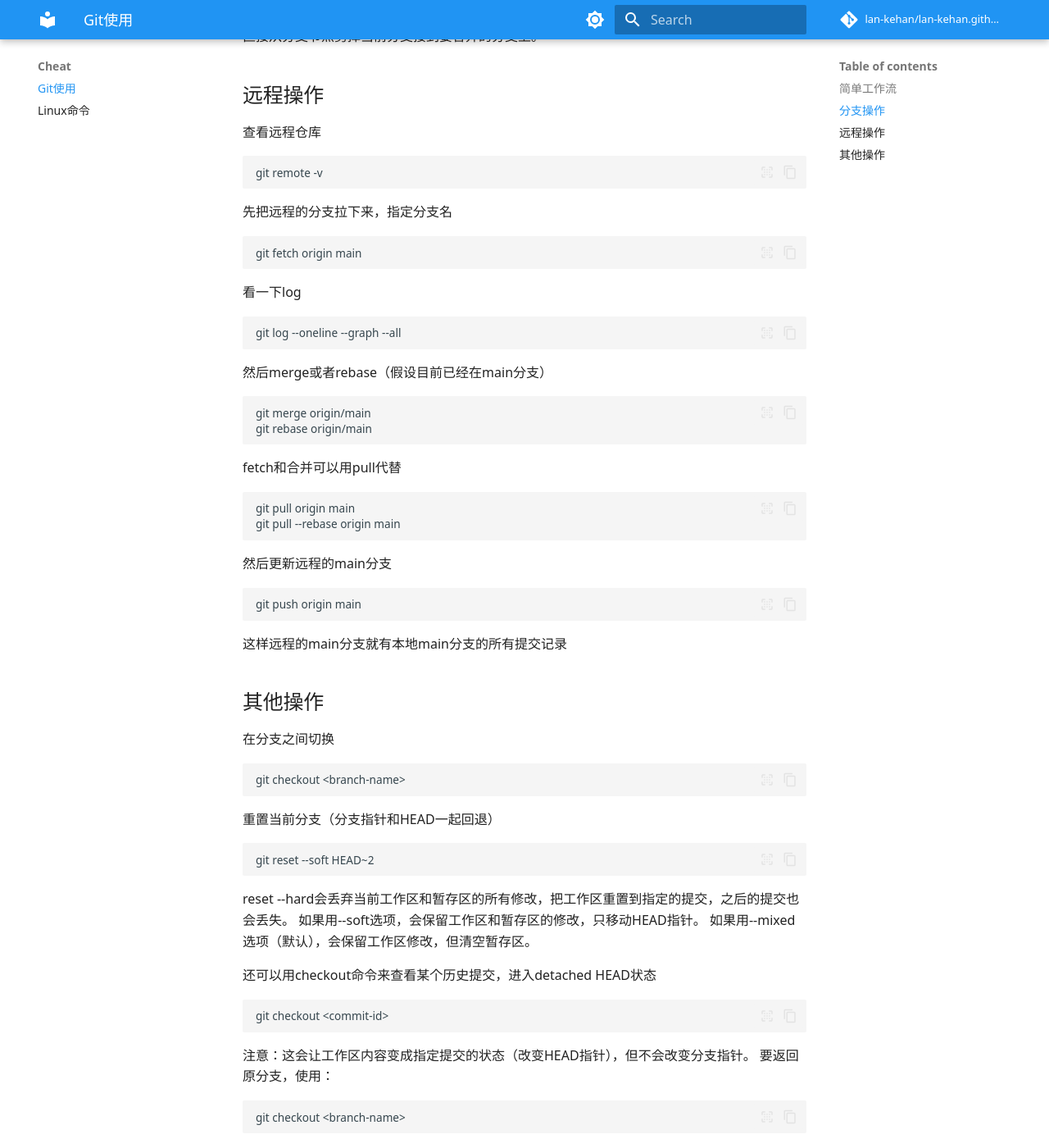
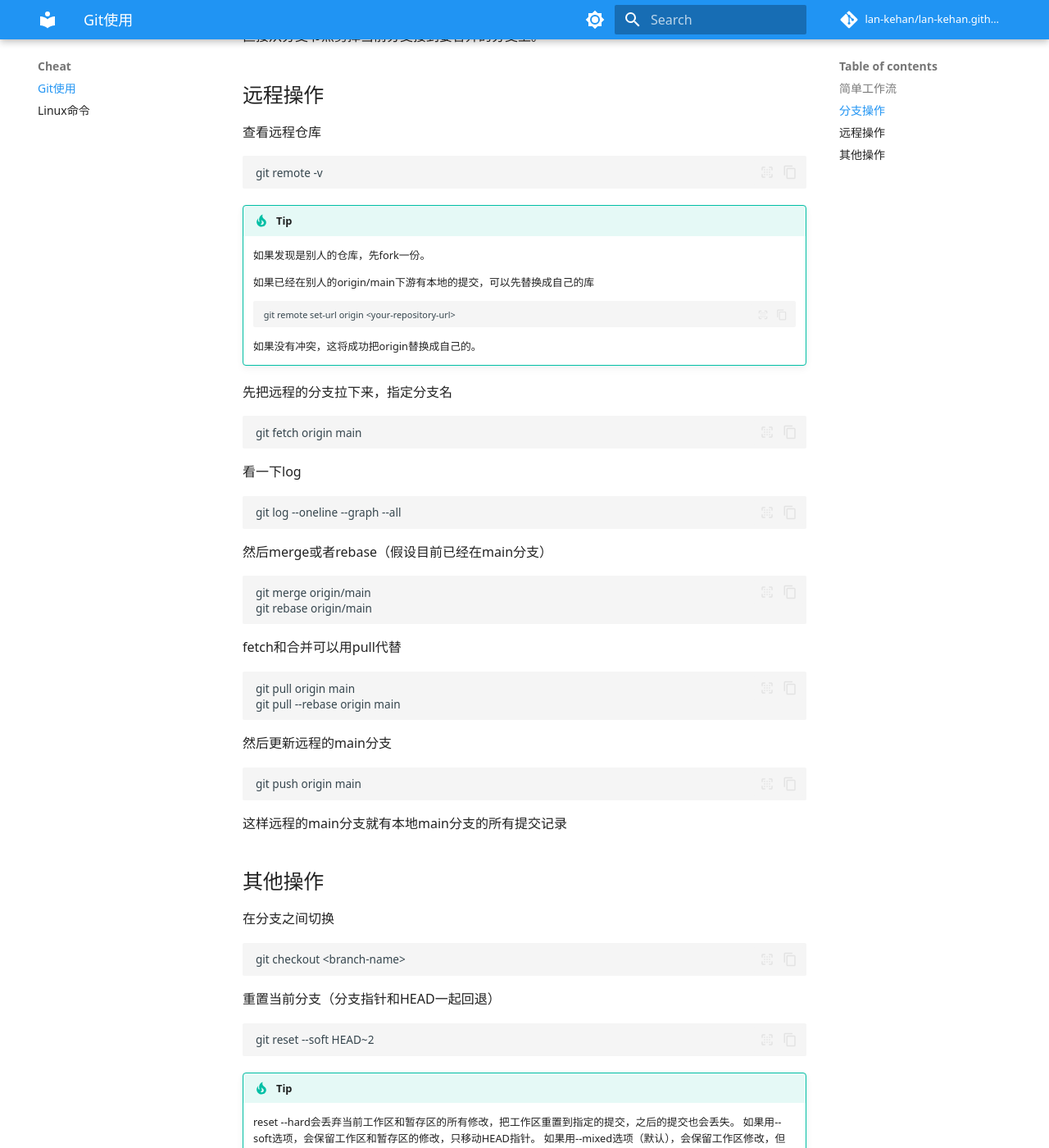
Before and after one commit to lan-kehan/lan-kehan.github.io, an MkDocs documentation site: the page built from docs/section1/git.md, in a window 1280 px wide and 1400 px high, scrolled down 1546 px. Shown: the whole window at 82% size. Built offline with MkDocs 1.6.1 and Material for MkDocs 9.7.7, drawn with Linux system fonts in a browser that asks for light colours; some web fonts are replaced; comment, search, counter and statistics services are not loaded; some of the changed text lies outside the part shown.

Commit message:
adding notes

````diff
--- a/docs/section1/git.md
+++ b/docs/section1/git.md
@@ -83,6 +83,18 @@ merge和rebase的区别在于，merge会创建一个新的合并提交，而reba
 git remote -v
 ```
 
+!!! tip
+
+    如果发现是别人的仓库，先fork一份。
+
+    如果已经在别人的origin/main下游有本地的提交，可以先替换成自己的库
+
+    ```bash
+    git remote set-url origin <your-repository-url>
+    ```
+
+    如果没有冲突，这将成功把origin替换成自己的。
+
 先把远程的分支拉下来，指定分支名
 
 ```bash
@@ -131,9 +143,10 @@ git checkout <branch-name>
 git reset --soft HEAD~2
 ```
 
-reset --hard会丢弃当前工作区和暂存区的所有修改，把工作区重置到指定的提交，之后的提交也会丢失。
-如果用--soft选项，会保留工作区和暂存区的修改，只移动HEAD指针。
-如果用--mixed选项（默认），会保留工作区修改，但清空暂存区。
+!!! tip
+    reset --hard会丢弃当前工作区和暂存区的所有修改，把工作区重置到指定的提交，之后的提交也会丢失。
+    如果用--soft选项，会保留工作区和暂存区的修改，只移动HEAD指针。
+    如果用--mixed选项（默认），会保留工作区修改，但清空暂存区。
 
 还可以用checkout命令来查看某个历史提交，进入detached HEAD状态
 
@@ -141,12 +154,14 @@ reset --hard会丢弃当前工作区和暂存区的所有修改，把工作区
 git checkout <commit-id>
 ```
 
-注意：这会让工作区内容变成指定提交的状态（改变HEAD指针），但不会改变分支指针。
-要返回原分支，使用：
+!!! tip
 
-```bash
-git checkout <branch-name>
-```
+    注意：这会让工作区内容变成指定提交的状态（改变HEAD指针），但不会改变分支指针。
+    要返回原分支，使用：
+
+    ```bash
+    git checkout <branch-name>
+    ```
 
 临时储藏工作区修改
 
@@ -181,6 +196,7 @@ git stash clear  # 清空所有储藏
 ```bash
 git checkout <commit-id> -- <file>
 ```
+
 注意此时HEAD不会改变。
 
 这个时候如果要从上游提交开始再创建新的分支
@@ -189,4 +205,4 @@ git checkout <commit-id> -- <file>
 git checkout -b new-branch <commit-id>
 ```
 
-这相当于在上游提交的基础上创建了一个新的分支，HEAD指针会指向new-branch分支
+这相当于在上游提交的基础上创建了一个新的分支，HEAD指针会指向new-branch分支.
````
Also changed, not shown: docs/section1/linux.md (+11 -0 lines).
